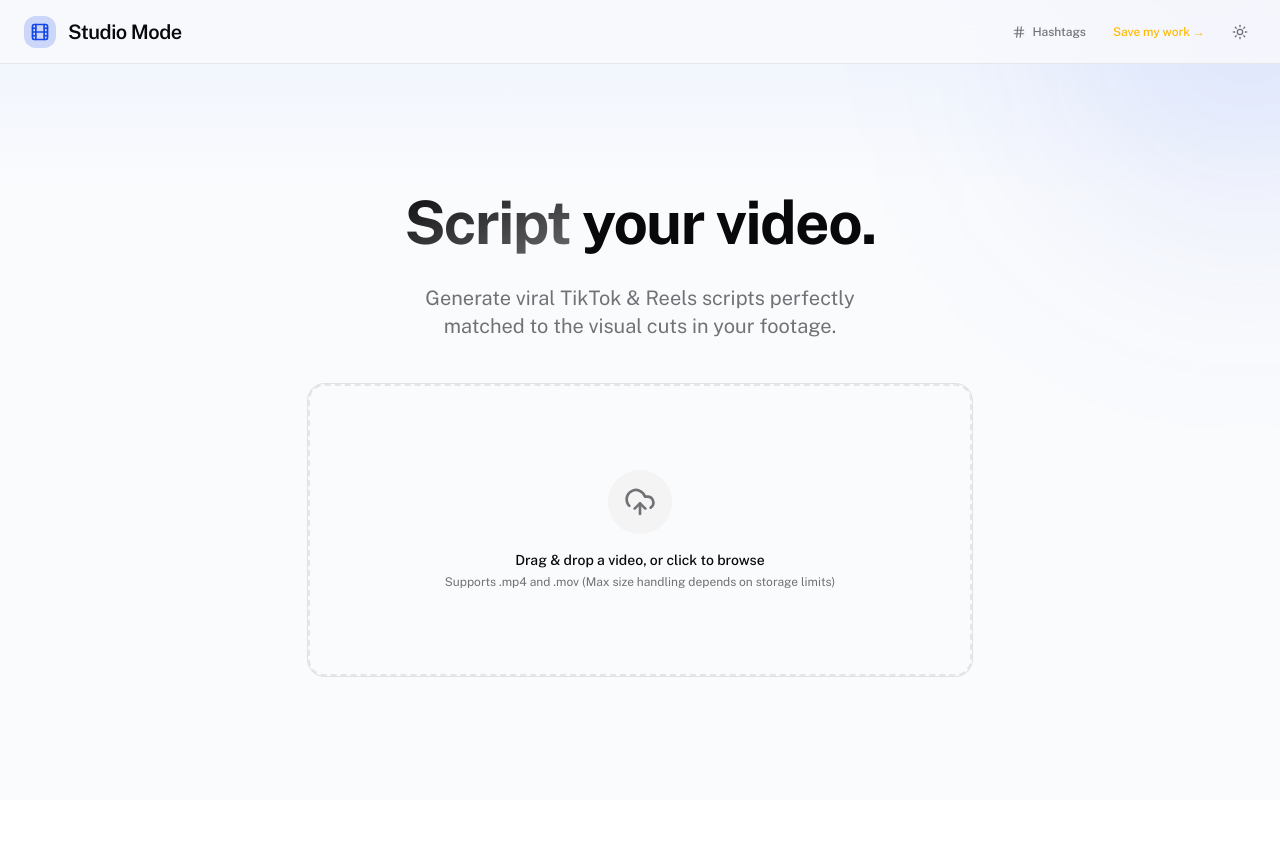
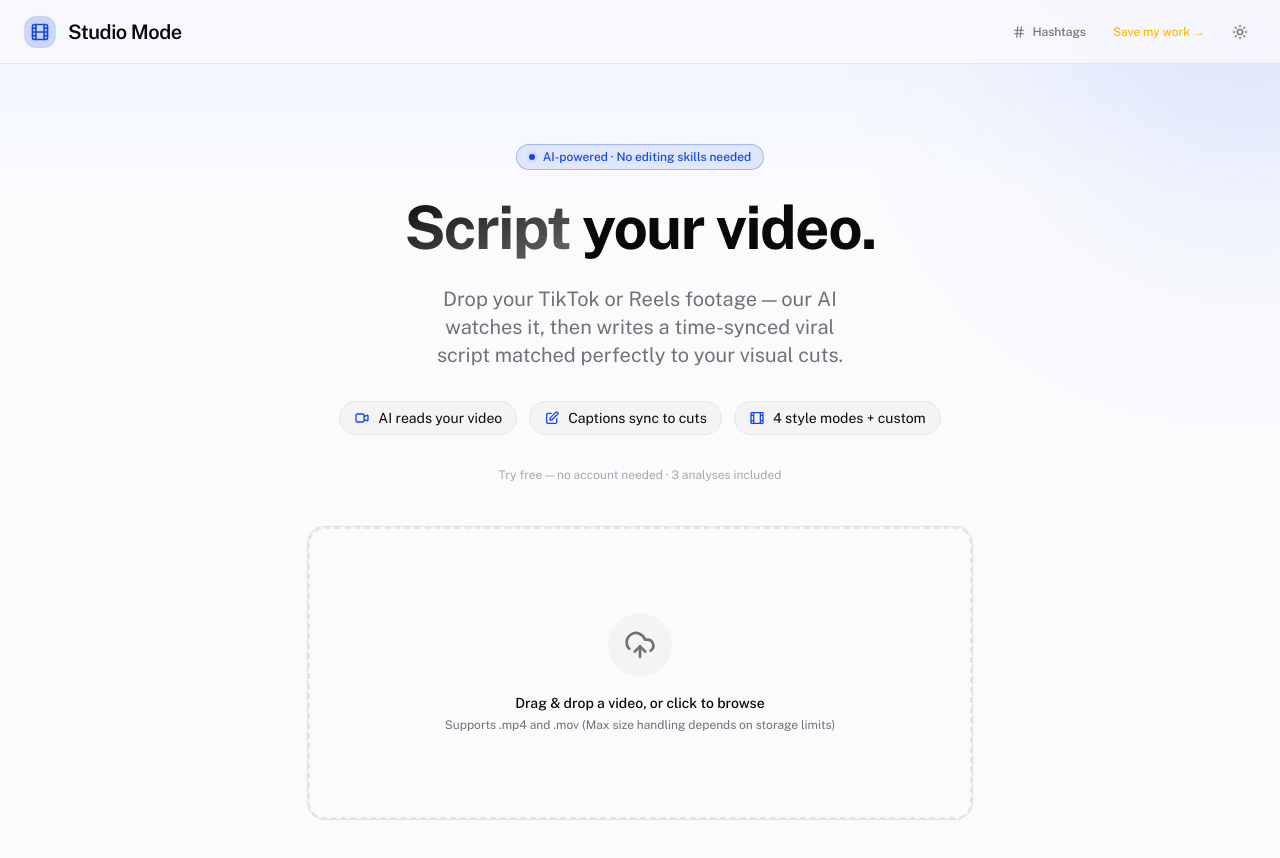
Before and after one commit to token-hoarder/video-to-script-mvp, a Next.js app: page / in a window 1280 px wide. Shown: the top 858 px of the page. Before the commit the page ends 800 px from the top, so only its background shows below. Built offline with nearby package versions, Linux system fonts and the light colour scheme; no server answers.

Commit message:
feat: enhance hero section with AI badge, updated copy, and feature highlights

```diff
--- a/app/page.tsx
+++ b/app/page.tsx
@@ -460,11 +460,41 @@ export default function Home() {
         {!videoPreviewUrl ? (
           <div className="flex-1 flex flex-col items-center justify-center max-w-2xl mx-auto w-full relative z-10 py-12">
              <div className="flex flex-col items-center mb-10">
-               <h1 className="text-4xl sm:text-5xl md:text-6xl font-bold tracking-tight text-center mb-6 text-balance leading-tight">
+               {/* Eyebrow badge */}
+               <div className="inline-flex items-center gap-2 rounded-full border border-primary/30 bg-primary/10 px-3 py-1 text-xs font-medium text-primary mb-5">
+                 <span className="relative flex h-1.5 w-1.5">
+                   <span className="animate-ping absolute inline-flex h-full w-full rounded-full bg-primary opacity-75"></span>
+                   <span className="relative inline-flex rounded-full h-1.5 w-1.5 bg-primary"></span>
+                 </span>
+                 AI-powered · No editing skills needed
+               </div>
+
+               <h1 className="text-4xl sm:text-5xl md:text-6xl font-bold tracking-tight text-center mb-5 text-balance leading-tight">
                   <span className="text-transparent bg-clip-text bg-gradient-to-br from-foreground to-foreground/60">Script</span> your video.
                </h1>
-               <p className="text-muted-foreground text-center max-w-xl text-lg sm:text-xl text-balance">
-                 Generate viral TikTok & Reels scripts perfectly matched to the visual cuts in your footage.
+               <p className="text-muted-foreground text-center max-w-xl text-lg sm:text-xl text-balance mb-8">
+                 Drop your TikTok or Reels footage — our AI watches it, then writes a time-synced viral script matched perfectly to your visual cuts.
+               </p>
+
+               {/* Feature pills */}
+               <div className="flex flex-wrap items-center justify-center gap-3 mb-8">
+                 <div className="flex items-center gap-2 rounded-full bg-muted px-3.5 py-1.5 text-sm text-foreground border border-border">
+                   <svg className="w-4 h-4 text-primary shrink-0" fill="none" viewBox="0 0 24 24" stroke="currentColor" strokeWidth={2}><path strokeLinecap="round" strokeLinejoin="round" d="M15 10l4.553-2.069A1 1 0 0121 8.882V15.118a1 1 0 01-1.447.91L15 14M3 8a2 2 0 012-2h8a2 2 0 012 2v8a2 2 0 01-2 2H5a2 2 0 01-2-2V8z" /></svg>
+                   AI reads your video
+                 </div>
+                 <div className="flex items-center gap-2 rounded-full bg-muted px-3.5 py-1.5 text-sm text-foreground border border-border">
+                   <svg className="w-4 h-4 text-primary shrink-0" fill="none" viewBox="0 0 24 24" stroke="currentColor" strokeWidth={2}><path strokeLinecap="round" strokeLinejoin="round" d="M11 5H6a2 2 0 00-2 2v11a2 2 0 002 2h11a2 2 0 002-2v-5m-1.414-9.414a2 2 0 112.828 2.828L11.828 15H9v-2.828l8.586-8.586z" /></svg>
+                   Captions sync to cuts
+                 </div>
+                 <div className="flex items-center gap-2 rounded-full bg-muted px-3.5 py-1.5 text-sm text-foreground border border-border">
+                   <svg className="w-4 h-4 text-primary shrink-0" fill="none" viewBox="0 0 24 24" stroke="currentColor" strokeWidth={2}><path strokeLinecap="round" strokeLinejoin="round" d="M7 4v16M17 4v16M3 8h4m10 0h4M3 16h4m10 0h4M4 20h16a1 1 0 001-1V5a1 1 0 00-1-1H4a1 1 0 00-1 1v14a1 1 0 001 1z" /></svg>
+                   4 style modes + custom
+                 </div>
+               </div>
+
+               {/* Trust line */}
+               <p className="text-xs text-muted-foreground/60 text-center">
+                 Try free — no account needed · 3 analyses included
                </p>
              </div>
              <div className="w-full p-1 rounded-2xl bg-gradient-to-b from-white/5 to-transparent relative group">
@@ -472,6 +502,7 @@ export default function Home() {
                 <UploadZone onFileSelect={handleFileSelect} disabled={analyzingSlot !== null} />
              </div>
           </div>
+
         ) : (
           <div className="grid grid-cols-1 lg:grid-cols-3 gap-8 w-full animate-in fade-in slide-in-from-bottom-4 duration-700">
              {/* Left/Center Column: Studio Player */}
```
